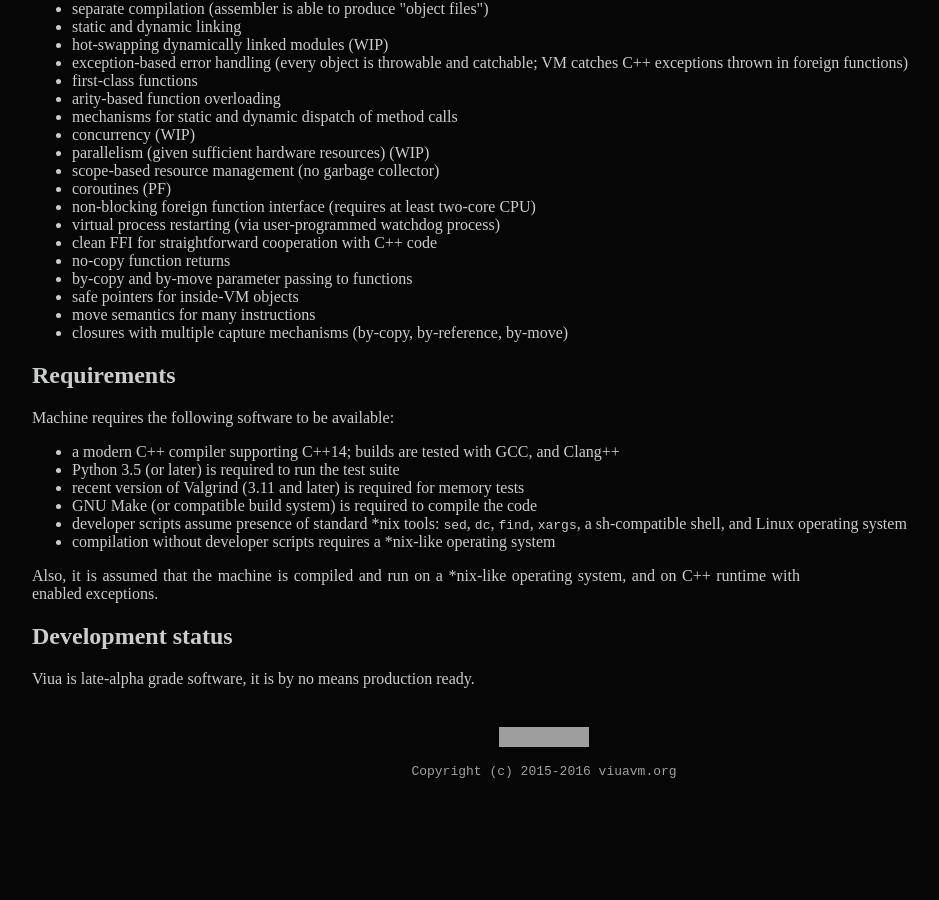
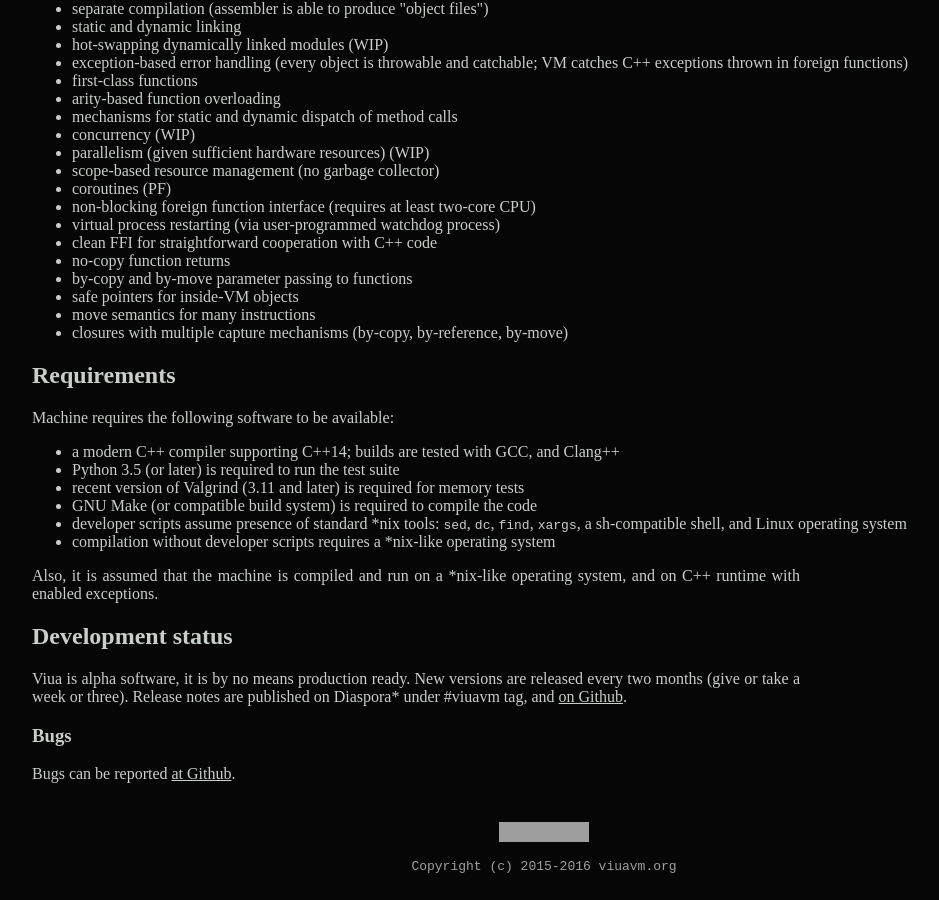
Before and after one commit to marekjm/viuavm.org, a Jekyll site: the page built from introduction.html, in a window 1280 px wide and 900 px high, scrolled down 598 px. Shown: the whole window, without its empty margins (96-1035 px from the left). Built offline with Jekyll 4.4.1, drawn with Linux system fonts in a browser that asks for light colours; before the commit the page ends 1403 px from its top, so only the background shows below that; grey boxes are pictures that could not be loaded.

Commit message:
Add Developement status chapter

```diff
--- a/_includes/footer.html
+++ b/_includes/footer.html
@@ -1,4 +1,5 @@
 <footer>
     <a href="https://travis-ci.org/marekjm/viuavm"><img src="https://travis-ci.org/marekjm/viuavm.svg?branch=devel" /></a>
+
     <p>Copyright (c) 2015-2016 viuavm.org</p>
 </footer>
--- a/introduction.html
+++ b/introduction.html
@@ -70,7 +70,15 @@
     </p>
     <p> Also, it is assumed that the machine is compiled and run on a *nix-like operating system, and on C++ runtime with enabled exceptions.
     </p>
+</div>
 
-    <h2>Development status</h2>
-    <p>Viua is late-alpha grade software, it is by no means production ready.</p>
+<div class="chapter">
+    <h2> Development status </h2>
+    <p> Viua is alpha software, it is by no means production ready.
+    New versions are released every two months (give or take a week or three).
+    Release notes are published on Diaspora* under #viuavm tag, and <a href="{{ site.releases_url }}">on Github</a>.
+    </p>
+
+    <h3> Bugs </h3>
+    <p> Bugs can be reported <a href="{{ site.bugs_url }}">at Github</a>.
 </div>
```
